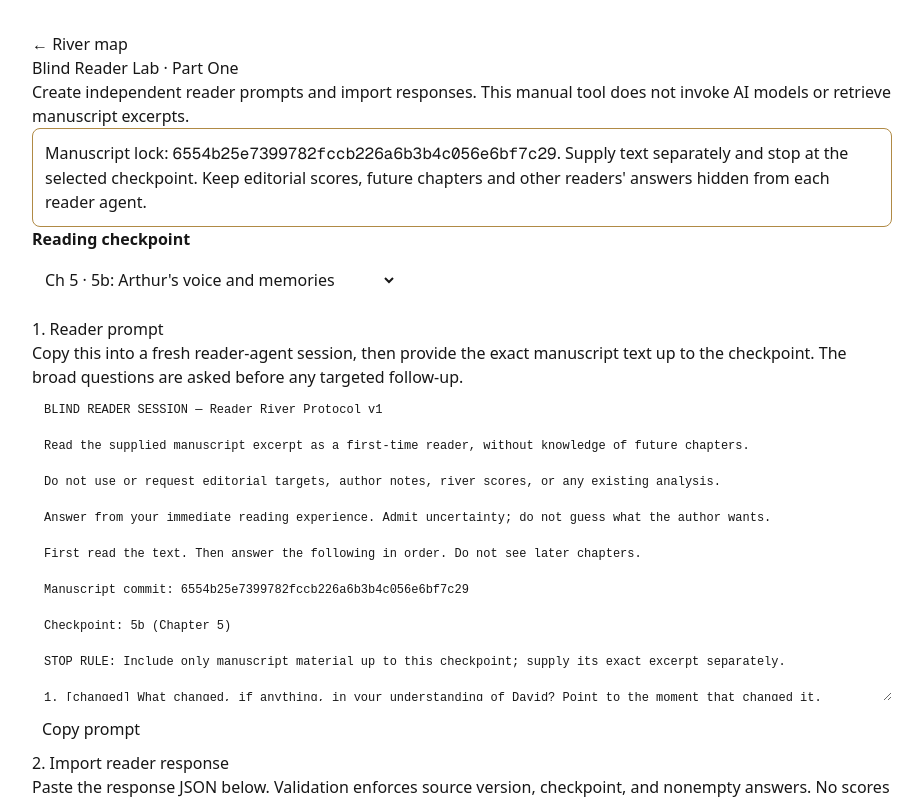
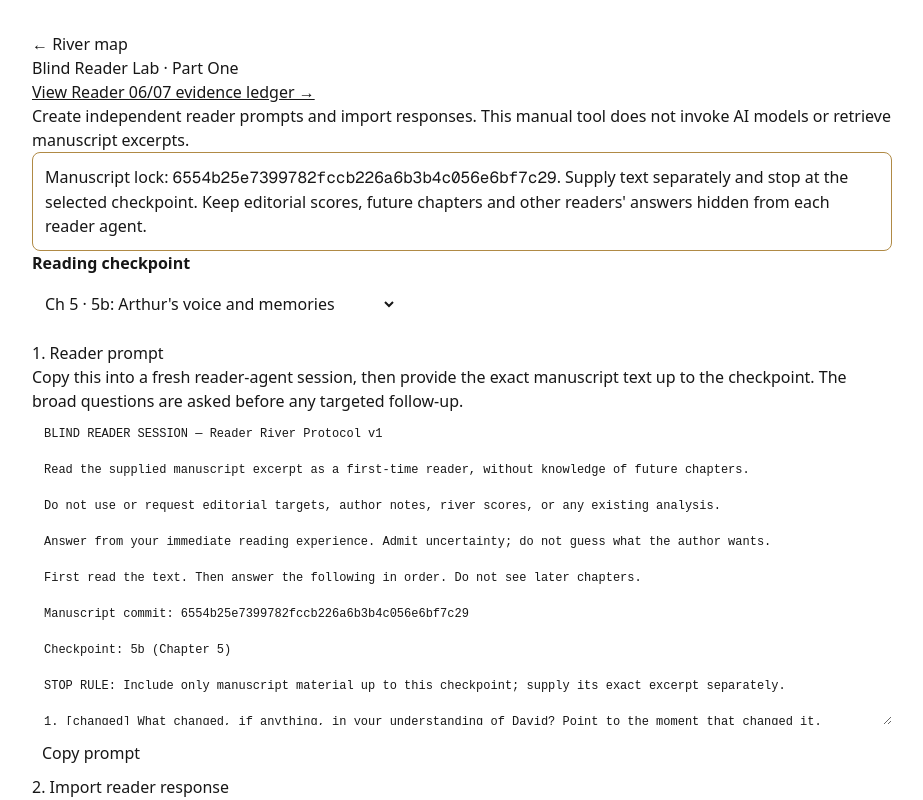
Before and after one commit to Gabrielmcp78/frontend, a Next.js app: page /reader-lab/testing in a window 1280 px wide. Shown: the top 800 px of the page, without its empty margins (178-1101 px from the left). Built offline with nearby package versions, Linux system fonts and the light colour scheme.

Commit message:
feat: link blind reader testing to staged evidence ledger

```diff
--- a/app/reader-lab/testing/page.tsx
+++ b/app/reader-lab/testing/page.tsx
@@ -26,6 +26,7 @@ export default function ReaderTestingPage(){
  return <main style={{maxWidth:900,margin:"auto",padding:"32px 20px",fontFamily:"system-ui, sans-serif",lineHeight:1.5}}>
   <nav><Link href="/reader-lab/part-one">← River map</Link></nav>
   <h1>Blind Reader Lab · Part One</h1>
+  <p><Link href="/reader-lab/evidence" style={{textDecoration:"underline"}}>View Reader 06/07 evidence ledger →</Link></p>
   <p>Create independent reader prompts and import responses. This manual tool does not invoke AI models or retrieve manuscript excerpts.</p>
   <p style={{border:"1px solid #b08a45",borderRadius:8,padding:12}}>Manuscript lock: <code>{MANUSCRIPT_COMMIT}</code>. Supply text separately and stop at the selected checkpoint. Keep editorial scores, future chapters and other readers' answers hidden from each reader agent.</p>
   <label htmlFor="checkpoint"><strong>Reading checkpoint</strong></label>
```
